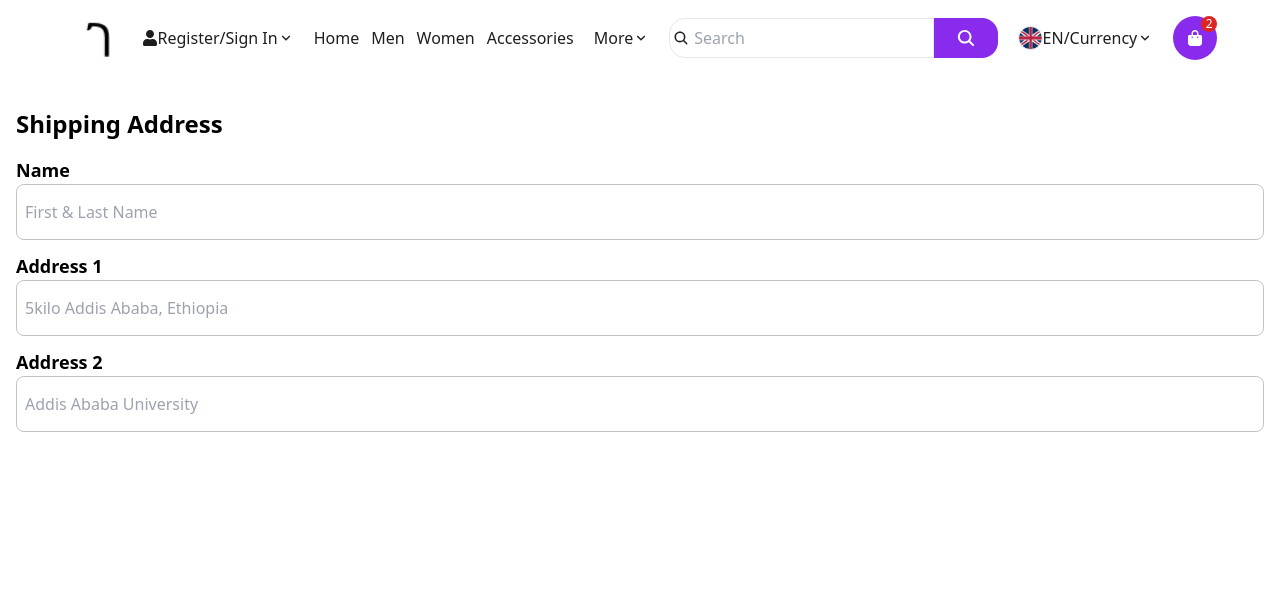
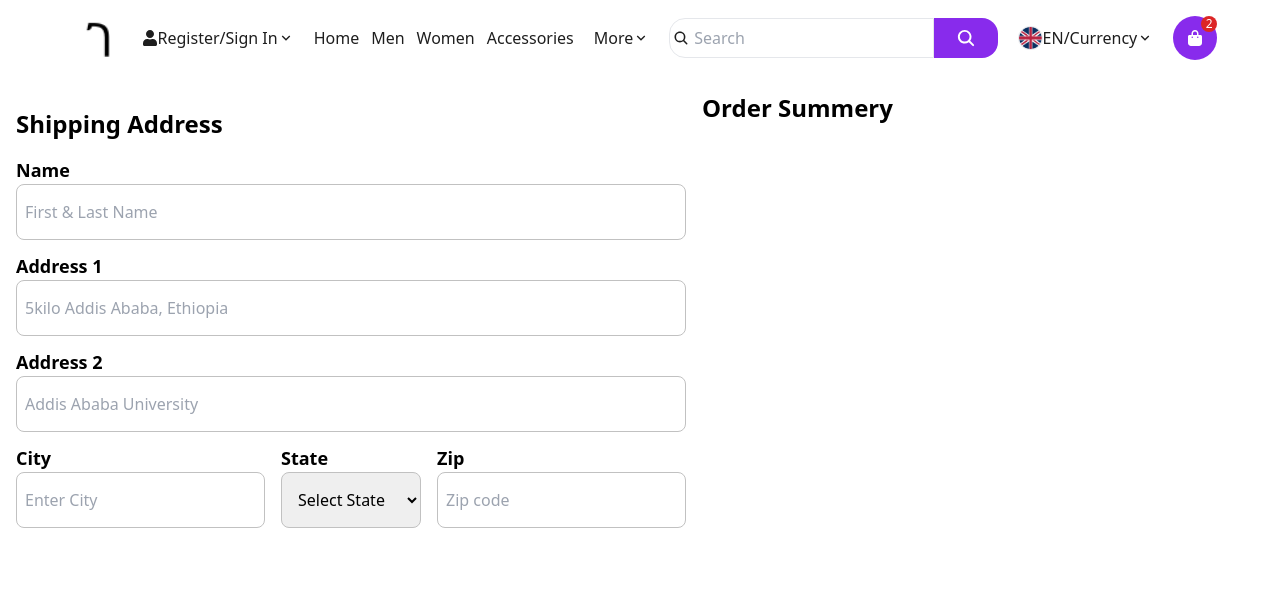
Before and after one commit to Ermias1995/Gebeya-Market-App, a React (Vite) app in the folder Gebeya/: page /checkout in a window 1280 px wide. Shown: the top 594 px of the page. Built offline with nearby package versions, Linux system fonts and the light colour scheme.

Commit message:
Finish second section of checkout page

```diff
--- a/Gebeya/src/pages/Checkout.jsx
+++ b/Gebeya/src/pages/Checkout.jsx
@@ -1,6 +1,6 @@
 function Checkout() {
   return (
-    <div>
+    <div className="flex">
       <div className=" flex flex-col p-4">
         <h1 className='font-semibold text-2xl my-4'>Shipping Address</h1>
         <h1 className="font-semibold text-lg">Name</h1>
@@ -9,9 +9,30 @@ function Checkout() {
         <input type="text" placeholder="5kilo Addis Ababa, Ethiopia" className="border border-[#C1C1C1] rounded-lg h-14 p-2"/>
         <h1 className="font-semibold text-lg mt-3">Address 2</h1>
         <input type="text" placeholder="Addis Ababa University" className="border border-[#C1C1C1] rounded-lg h-14 p-2"/>
+        <div className=" flex flex-row items-center gap-4">
+          <div className="">
+            <h1 className="font-semibold text-lg mt-3">City</h1>
+            <input type="text" placeholder="Enter City" className="border border-[#C1C1C1] rounded-lg h-14 p-2"/>
+          </div>
+          <div className="">
+            <h1 className="font-semibold text-lg mt-3">State</h1>
+            <select name="State" className="border border-[#C1C1C1] rounded-lg h-14 p-3">
+              <option value="">Select State</option>
+              <option value="">Addis Ababa</option>
+              <option value="">Bahir Dar</option>
+              <option value="">Mekelle</option>
+              <option value="">Hawassa</option>
+              <option value="">Dire Dawa</option>
+            </select>
+          </div>
+          <div className="">
+            <h1 className="font-semibold text-lg mt-3">Zip</h1>
+            <input type="text" placeholder="Zip code" className="border border-[#C1C1C1] rounded-lg h-14 p-2"/>
+          </div>
+        </div>
       </div>
       <div className="">
-
+        <h1 className="font-semibold text-2xl my-4">Order Summery</h1>
       </div>
     </div>
   )
```
